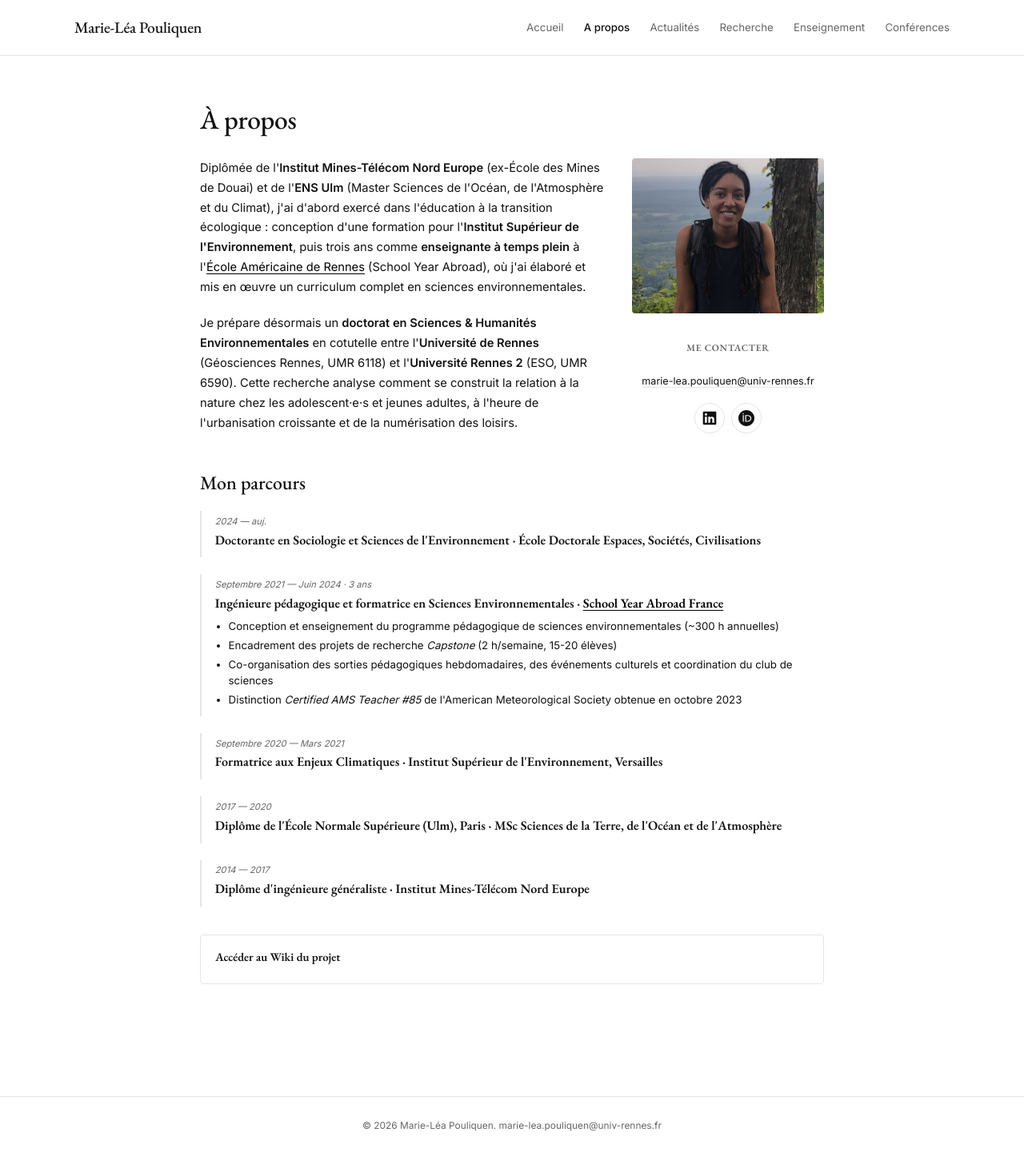
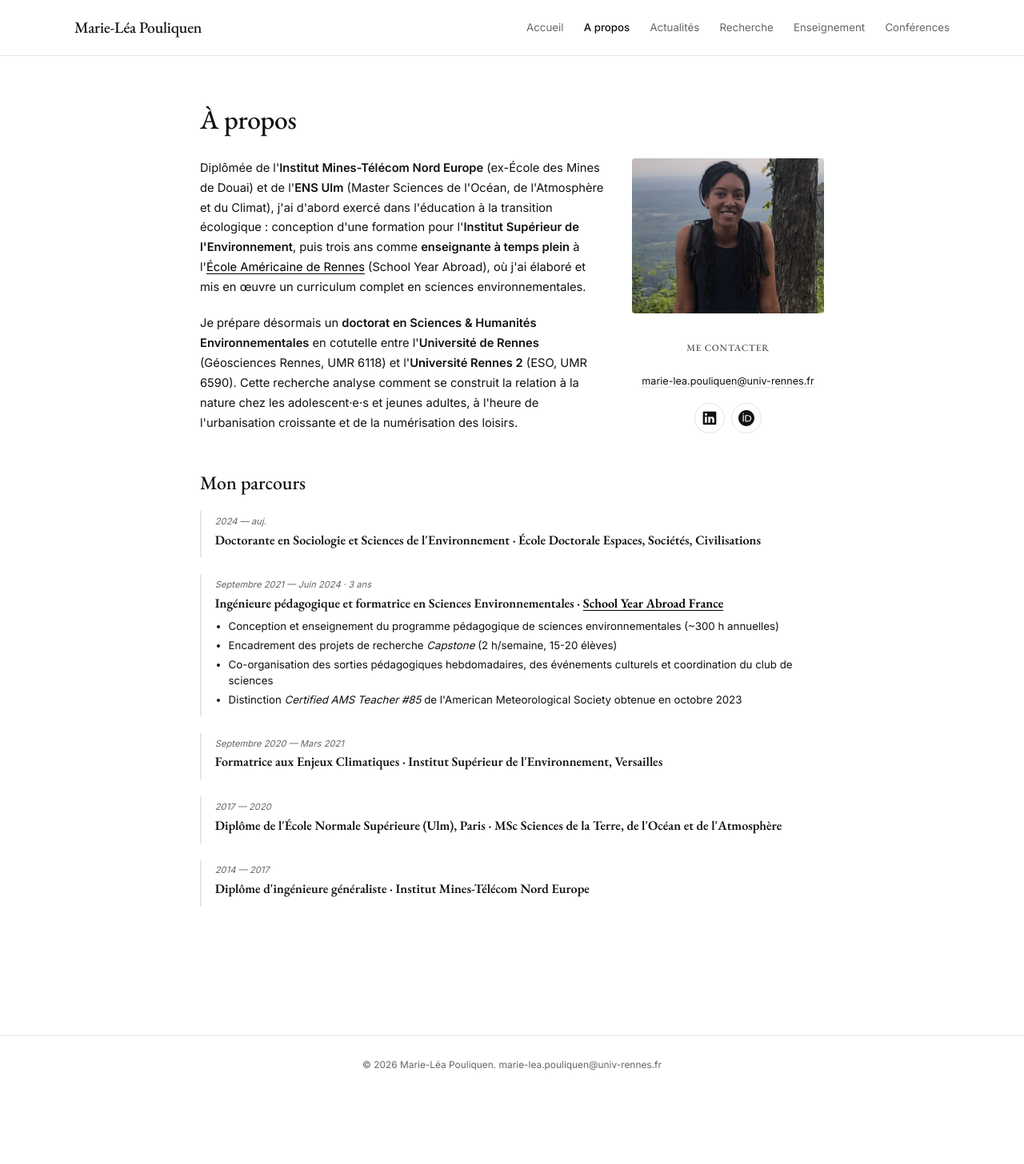
Before and after one commit to marieleapouliquen/marieleapouliquen.github.io, a Jekyll site: the page built from _pages/about.md, in a window 1280 px wide. Shown: the whole page at 80% size. Built offline with Jekyll 4.4.1, drawn with Linux system fonts in a browser that asks for light colours; after the commit the page ends 1381 px from its top, so only the background shows below that.

Commit message:
Update about.md

```diff
--- a/_pages/about.md
+++ b/_pages/about.md
@@ -73,6 +73,3 @@ body_class: page-accordion
 </div>
 
 </div>
-  <a href="https://marieleapouliquen.github.io/wiki-cap-nature/" target="_blank" rel="noopener" class="resource-link">
-    <span class="resource-link-title">Accéder au Wiki du projet</span>
-  </a>
```
